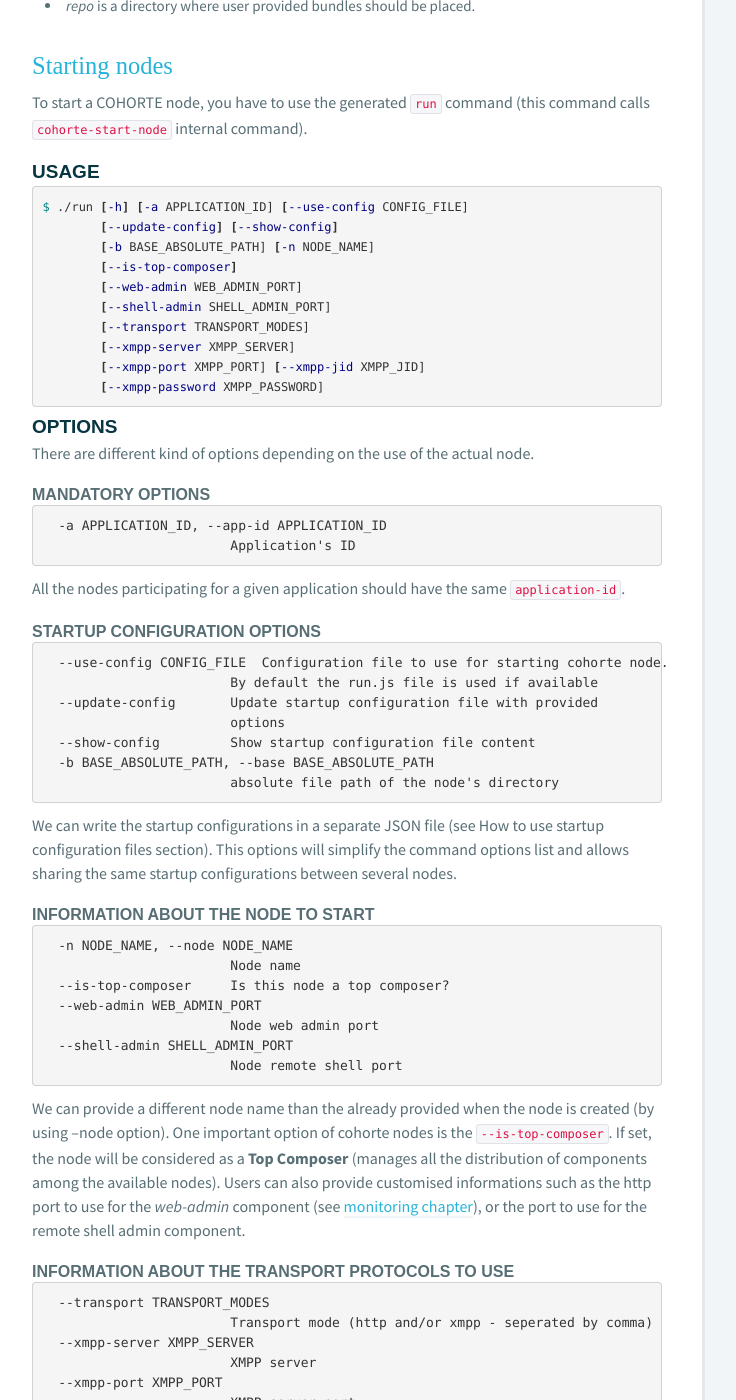
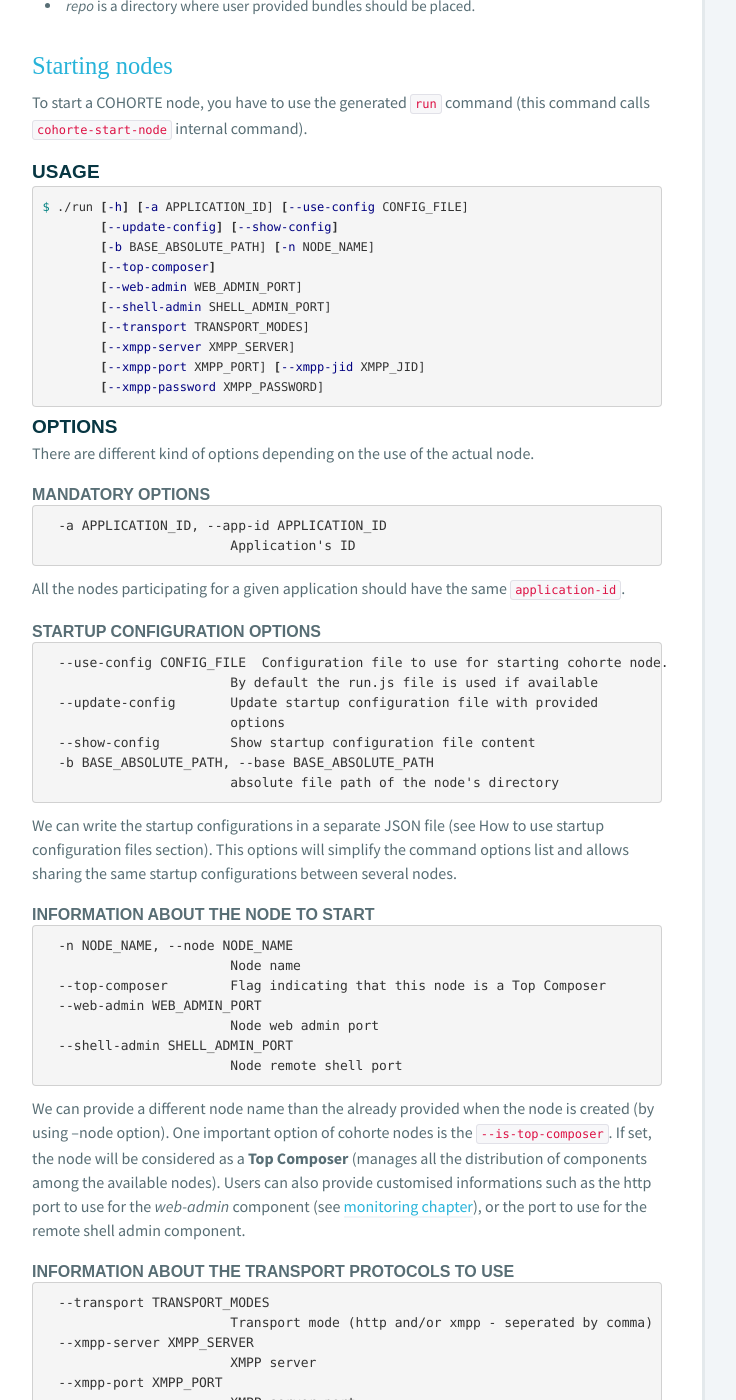
Before and after one commit to cohorte/cohorte.github.io, a Jekyll site: the page built from docs/1.x/startup/index.md, in a window 1280 px wide and 1400 px high, scrolled down 1119 px. Shown: the whole window, without its empty margins (138-874 px from the left). Built offline with Jekyll 4.4.1, drawn with Linux system fonts in a browser that asks for light colours; some of the changed text lies outside the part shown.

Commit message:
small changes

```diff
--- a/docs/1.x/startup/index.md
+++ b/docs/1.x/startup/index.md
@@ -60,7 +60,7 @@ To start a COHORTE node, you have to use the generated `run` command (this comma
 $ ./run [-h] [-a APPLICATION_ID] [--use-config CONFIG_FILE]
         [--update-config] [--show-config]
         [-b BASE_ABSOLUTE_PATH] [-n NODE_NAME]
-        [--is-top-composer]
+        [--top-composer]
         [--web-admin WEB_ADMIN_PORT]
         [--shell-admin SHELL_ADMIN_PORT]
         [--transport TRANSPORT_MODES]
@@ -101,7 +101,7 @@ We can write the startup configurations in a separate JSON file (see How to use
 <pre>
   -n NODE_NAME, --node NODE_NAME
                         Node name
-  --is-top-composer     Is this node a top composer?
+  --top-composer        Flag indicating that this node is a Top Composer
   --web-admin WEB_ADMIN_PORT
                         Node web admin port
   --shell-admin SHELL_ADMIN_PORT
@@ -137,7 +137,7 @@ To avoid re-typing the same options each time a node is started, or to share the
 
 	"node": {
 		"name": "node-rasp",
-		"is-top-composer": true,
+		"top-composer": true,
 		"web-admin": 9001,
 		"shell-admin": 9001
 	},
```
